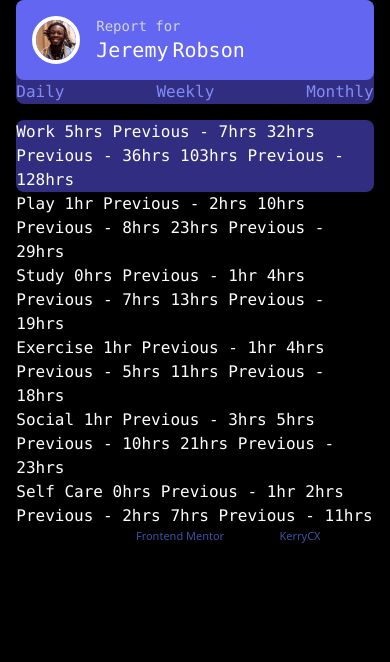
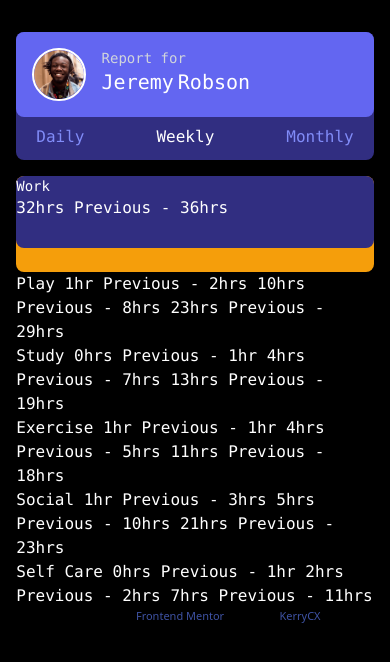
Before and after one commit to KerryCX/time-tracking-dashboard, a plain HTML site: page index.html in a window 390 px wide. Drawn offline with nearby package versions, Linux system fonts and the light colour scheme.

Commit message:
mobile view of navigation bar, with profile details

```diff
--- a/index.html
+++ b/index.html
@@ -15,35 +15,50 @@
     .attribution a { color: hsl(228, 45%, 44%); }
   </style>
 </head>
-<body class="bg-black box-border">
-<main class="container  w-11/12 mx-auto flex flex-col gap-4 text-white font-mono font-normal md:flex-row">
-  <nav class="bg-indigo-900 border-0 border-solid rounded-lg">
-    <div class="bg-indigo-500 border-0 border-solid rounded-lg flex flex-row py-4 pl-4">
-      <img src="/images/image-jeremy.png" class="rounded-full h-12 w-12  border-solid border-4 border-white" alt="hello">
+<!--background for whole screen background set-->
+<body class="bg-black">
+<!--container for boxes, width 91.6666667% of wiewing window-->
+<!--Set to flex-col so all boxes positioned vertically in mobile view-->
+<!--set to flex-row for bigger sizes-->
+<main class="container box-border w-11/12 mx-auto flex flex-col gap-4 text-white font-mono font-normal pt-8 md:flex-row">
+  <!--main navigation box for profile details and selection of period of time for report: Daily, Weekly or Monthly-->
+  <nav class="bg-indigo-900 box-border border-0 border-solid rounded-lg h-32">
+    <!--box for name of person. Flex-row to text from photo horizontally-->
+    <!--Padding vertical 1rem, padding left 1rem Height is 66.66667% of main navigation box-->
+    <!--Overlays main navigation box-->
+    <div class="bg-indigo-500 border-0 border-solid rounded-lg flex flex-row py-4 pl-4 h-4/6">
+      <img src="/images/image-jeremy.png" class="rounded-full h-13 w-13  border-solid border-2 border-white" alt="Profile Pic">
+      <!--box for text to separate into columns - vertically-->
       <div class="flex flex-col text-left pl-4">
       <p class="text-sm text-gray-300">Report for</p>
+        <!--flex-row to put forename and surname on same line in mobile view, vertcally in desktop-->
         <div class="flex flex-row gap-x-1 items-left text-xl md:flex-col">
           <p>Jeremy</p>
           <p>Robson</p>
         </div>
       </div>
     </div>
+    <!--box for choice of period of time for report, child of main navigation box-->
+    <!--flex-row to position children horizontally, with space between evenly spaced-->
     <div class="container flex flex-row justify-between">
-      <div class="text-indigo-400 hover:bg-indigo-500"><a href="#" Target="_blank">Daily</a></div>
-      <div class="text-indigo-400 hover:bg-indigo-500"><a href="#" Target="_blank">Weekly</a></div>
-      <div class="text-indigo-400 hover:bg-indigo-700"><a href="#" Target="_blank">Monthly</a></div>
+      <!--hover changes colour of anchor tags-->
+      <div class="text-indigo-400 pl-5 py-2 hover:bg-indigo-500"><a href="#" Target="_blank">Daily</a></div>
+      <div class="py-2 hover:bg-indigo-500"><a href="#" Target="_blank">Weekly</a></div>
+      <div class="text-indigo-400 pr-5 py-2 hover:bg-indigo-500"><a href="#" Target="_blank">Monthly</a></div>
     </div>
   </nav>
   <section class="md:flex-col">
   <section class="md:flex-row">
-    <div class="bg-indigo-900 border-0 border-solid rounded-lg">
-      Work
-      5hrs <!-- daily -->
-      Previous - 7hrs <!-- daily -->
-      32hrs <!-- weekly -->
-      Previous - 36hrs <!-- weekly -->
-      103hrs <!-- monthly -->
-      Previous - 128hrs <!-- monthly -->
+    <div class="bg-yellow-500 border-0 border-solid rounded-lg h-24">
+      <div class="bg-indigo-900 border-0 border-solid rounded-lg h-3/4">
+        <p class="text-sm">Work</p>
+        <!--5hrs  daily
+        Previous - 7hrs daily -->
+        32hrs <!-- weekly -->
+        Previous - 36hrs <!-- weekly -->
+        <!--103hrs  monthly
+        Previous - 128hrs monthly -->
+      </div>
     </div>
   <div>
       Play
```
